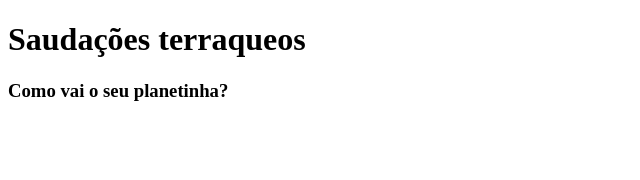
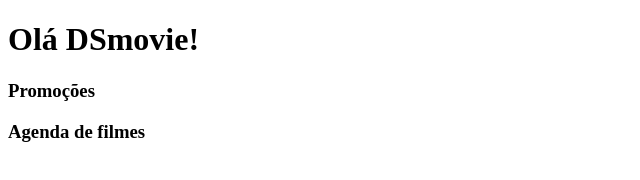
Before and after one commit to BrunoBrinca/dsmovie, a plain HTML site: page index.html in a window 1280 px wide. Shown: the whole page, without its empty margins (0-640 px from the left). Drawn offline with Linux system fonts and the light colour scheme.

Commit message:
Modificando projeto para que fique identico ao do prof

```diff
--- a/index.html
+++ b/index.html
@@ -3,10 +3,11 @@
 <head>
     <meta charset="UTF-8">
     <meta name="viewport" content="width=device-width, initial-scale=1.0">
-    <title>DSmovie</title>
+    <title>Projeto DSmovie</title>
 </head>
 <body>
-   <h1>Saudações terraqueos</h1>
-   <h3>Como vai o seu planetinha?</h3>
+   <h1>Olá DSmovie!</h1>
+   <h3>Promoções</h3>
+   <h3>Agenda de filmes</h3>
 </body>
 </html>
```
